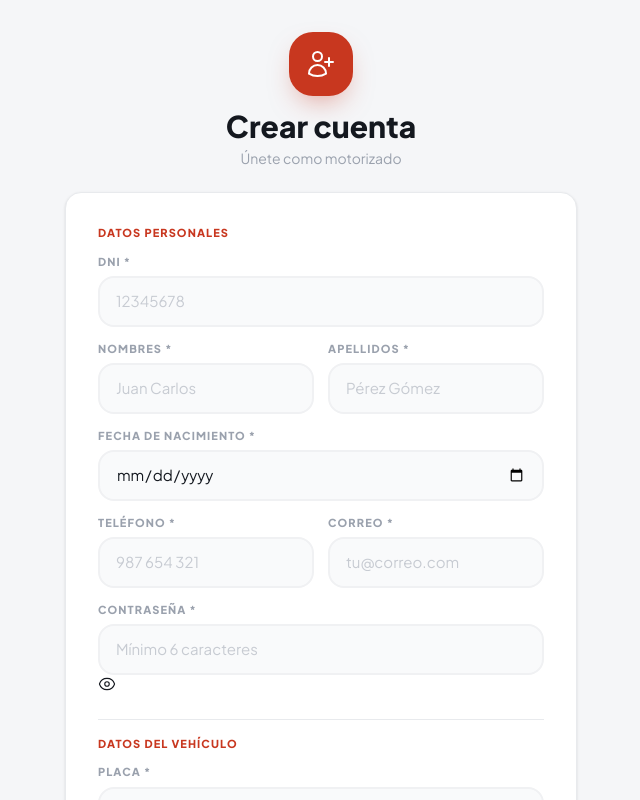
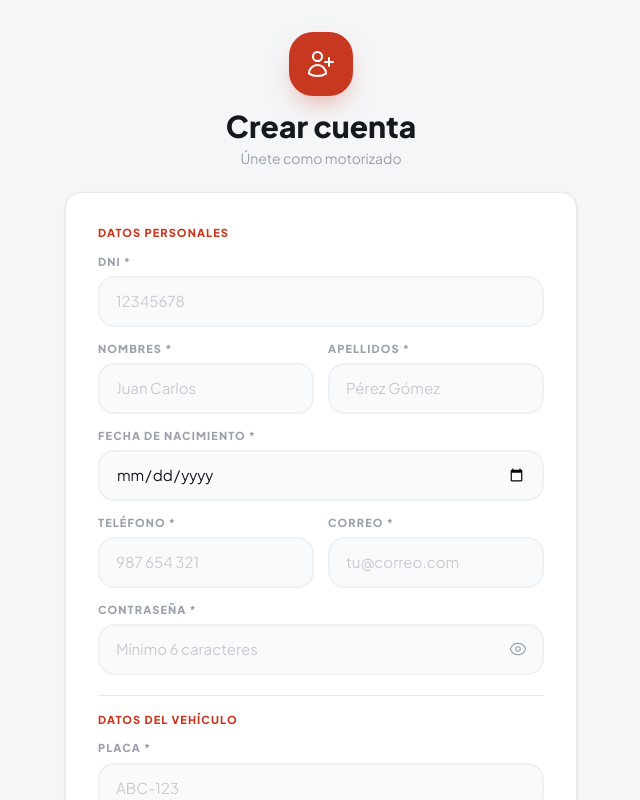
Before and after one commit to arrmareDev/AppDelivery, a Vue app: page /register in a window 1280 px wide. Shown: the top 800 px of the page, without its empty margins (319-959 px from the left). Built offline with nearby package versions, Linux system fonts and the light colour scheme; no server answers; the HTML template or start-up script is replaced by a standard one.

Commit message:
estilos globales

```diff
--- a/src/style.css
+++ b/src/style.css
@@ -1,5 +1,7 @@
+/* ══════════════════════════════════════════════════════════
+   FUENTES Y FRAMEWORK
+   ══════════════════════════════════════════════════════════ */
 @import url("https://fonts.googleapis.com/css2?family=Plus+Jakarta+Sans:wght@400;500;600;700;800;900&family=JetBrains+Mono:wght@500;600;700;800&display=swap");
-
 @import "tailwindcss";
 
 /* ══════════════════════════════════════════════════════════
@@ -32,6 +34,9 @@
   --color-line: #e8eaed;
 }
 
+/* ══════════════════════════════════════════════════════════
+   RESET Y BASE
+   ══════════════════════════════════════════════════════════ */
 * {
   box-sizing: border-box;
   -webkit-tap-highlight-color: transparent;
@@ -50,22 +55,34 @@ body {
   overflow-x: hidden;
 }
 
-button {
-  font-family: inherit;
-}
+button,
 input,
 select,
 textarea {
   font-family: inherit;
 }
 
-/* Foco visible consistente para navegación con teclado */
+/* ══════════════════════════════════════════════════════════
+   ACCESIBILIDAD — FOCUS
+   Outline global para navegación con teclado. Los controles que
+   ya tienen su propio estado de foco (.field-input) lo excluyen
+   más abajo para no mostrar doble borde al enfocarse.
+   ══════════════════════════════════════════════════════════ */
 :focus-visible {
   outline: 2px solid var(--color-brand-500);
   outline-offset: 2px;
   border-radius: 4px;
 }
 
+.field-input:focus-visible,
+.btn:focus-visible,
+.btn-lg:focus-visible,
+.btn-primary:focus-visible,
+.btn-outline:focus-visible {
+  outline: none;
+}
+
+/* Reduced motion */
 @media (prefers-reduced-motion: reduce) {
   *,
   *::before,
@@ -76,6 +93,9 @@ textarea {
   }
 }
 
+/* ══════════════════════════════════════════════════════════
+   SCROLLBAR
+   ══════════════════════════════════════════════════════════ */
 ::-webkit-scrollbar {
   width: 6px;
   height: 6px;
@@ -86,6 +106,9 @@ textarea {
   border-radius: 10px;
 }
 
+/* ══════════════════════════════════════════════════════════
+   LIBRERÍAS EXTERNAS — overrides puntuales
+   ══════════════════════════════════════════════════════════ */
 .leaflet-pane,
 .leaflet-control,
 .leaflet-top,
@@ -99,7 +122,7 @@ textarea {
    en cada vista — mismo look & feel, un solo lugar para ajustar.
    ══════════════════════════════════════════════════════════ */
 @layer components {
-  /* Contenedores */
+  /* ── Contenedores ─────────────────────────────────────── */
   .app-shell {
     @apply min-h-screen flex flex-col lg:pl-64;
     background: var(--color-bg);
@@ -119,7 +142,7 @@ textarea {
            border-none cursor-pointer hover:bg-gray-200 transition-colors shrink-0 text-ink;
   }
 
-  /* Sidebar de escritorio */
+  /* ── Sidebar de escritorio ────────────────────────────── */
   .sidebar {
     @apply hidden lg:flex fixed inset-y-0 left-0 z-40 w-64 flex-col bg-white border-r;
     border-color: var(--color-line);
@@ -139,7 +162,7 @@ textarea {
     color: var(--color-brand-600);
   }
 
-  /* Tarjetas */
+  /* ── Tarjetas ──────────────────────────────────────────── */
   .card {
     @apply bg-white rounded-2xl border shadow-sm;
     border-color: var(--color-line);
@@ -154,7 +177,7 @@ textarea {
     box-shadow: 0 6px 20px -8px rgba(225, 68, 42, 0.18);
   }
 
-  /* Formularios */
+  /* ── Formularios ───────────────────────────────────────── */
   .field-label {
     @apply block text-[11px] font-black uppercase tracking-widest mb-1.5;
     color: var(--color-ink-faint);
@@ -175,7 +198,20 @@ textarea {
     box-shadow: 0 0 0 4px rgba(225, 68, 42, 0.09);
   }
 
-  /* Botones */
+  /* Botón "ojito" para mostrar/ocultar contraseña, posicionado
+     dentro de un .field-input mediante un wrapper `relative` */
+  .field-input-icon-btn {
+    @apply absolute right-3 top-1/2 -translate-y-1/2 w-7 h-7 rounded-lg
+           flex items-center justify-center border-none bg-transparent
+           cursor-pointer transition-colors;
+    color: var(--color-ink-faint);
+  }
+  .field-input-icon-btn:hover {
+    color: var(--color-ink-soft);
+    background: #f0f1f3;
+  }
+
+  /* ── Botones ───────────────────────────────────────────── */
   .btn {
     @apply inline-flex items-center justify-center gap-2 rounded-2xl font-bold
            border-none cursor-pointer transition-all duration-200 select-none
@@ -217,7 +253,7 @@ textarea {
     @apply w-4 h-4 border-2 border-white/30 border-t-white rounded-full animate-spin shrink-0;
   }
 
-  /* Insignias / badges */
+  /* ── Insignias / badges ────────────────────────────────── */
   .badge {
     @apply inline-flex items-center gap-1 text-[10px] font-bold px-2 py-0.5 rounded-full border shrink-0;
   }
@@ -226,7 +262,8 @@ textarea {
     @apply w-9 h-9 rounded-xl flex items-center justify-center shrink-0;
   }
 
-  /* Cifras — mono tabular para lectura rápida de montos y códigos */
+  /* ── Cifras ────────────────────────────────────────────── */
+  /* Mono tabular para lectura rápida de montos y códigos */
   .amount {
     font-family: var(--font-mono);
     font-variant-numeric: tabular-nums;
@@ -238,7 +275,7 @@ textarea {
     @apply font-bold tracking-tight;
   }
 
-  /* Vacíos */
+  /* ── Estados vacíos ────────────────────────────────────── */
   .empty-state {
     @apply flex flex-col items-center py-16 gap-3 text-center;
     color: var(--color-ink-faint);
```
